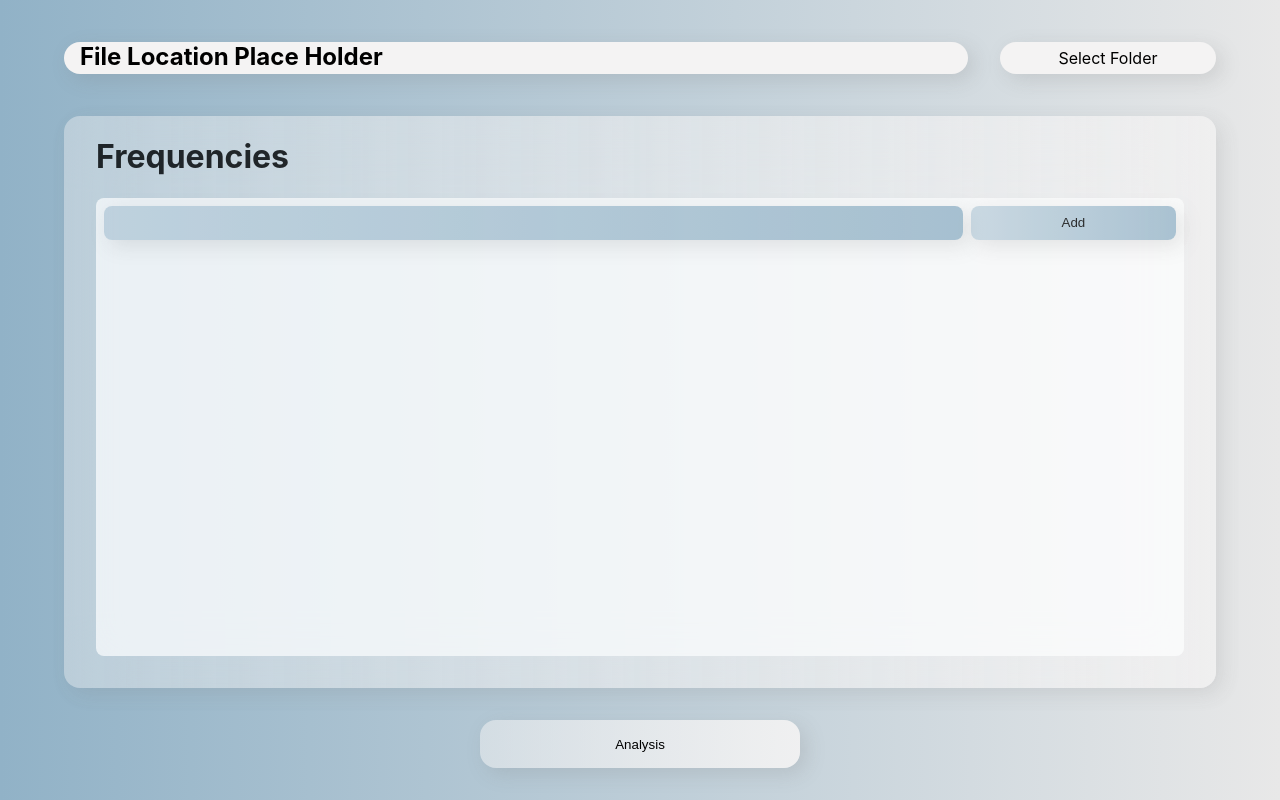
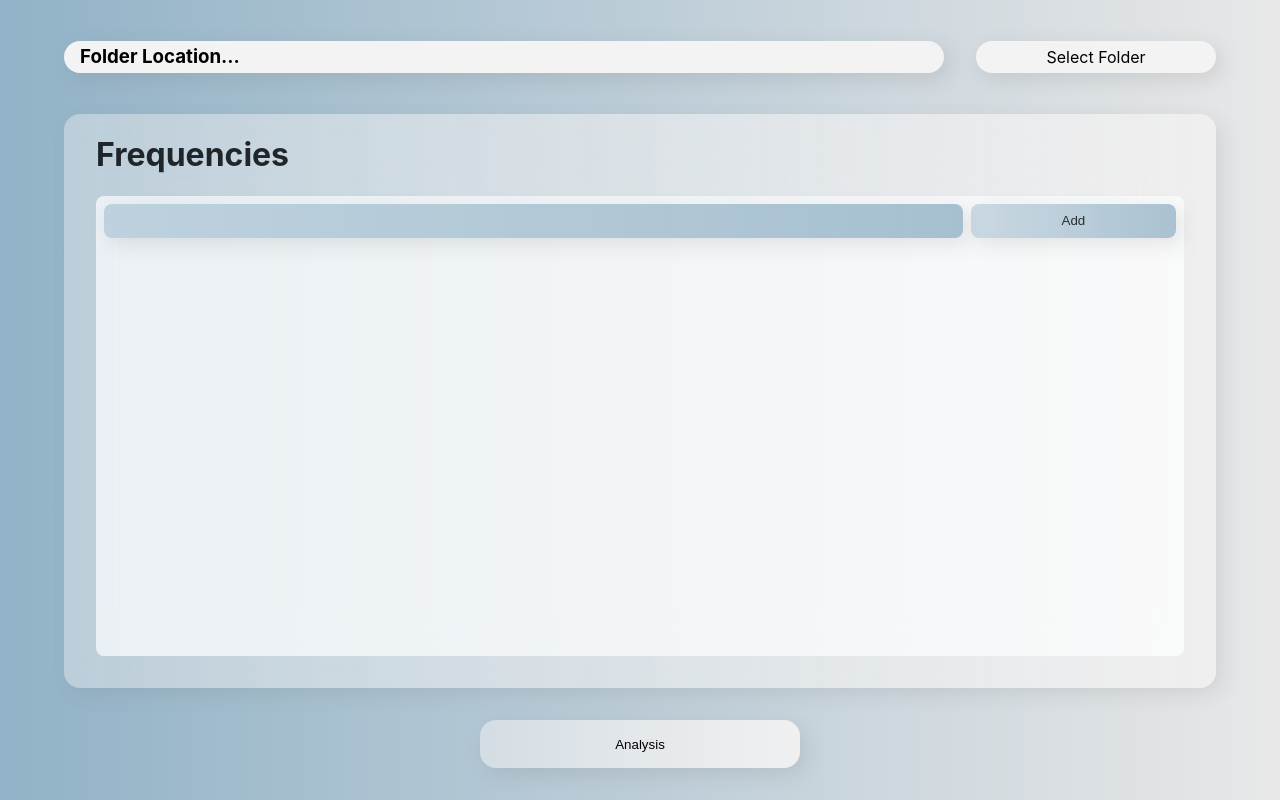
Before and after one commit to rileybusche/nmr_data_analysis, a React (Create React App) app in the folder gui/: page / in a window 1280 px wide. Built offline with nearby package versions, Linux system fonts and the light colour scheme; the HTML template or start-up script is replaced by a standard one.

Commit message:
Adding new files

```diff
--- a/gui/src/components/FileSearch.js
+++ b/gui/src/components/FileSearch.js
@@ -1,14 +1,24 @@
 import { useState } from "react";
 
+import '../style/FileSearch.css';
+
 function FileSearch() {
+
+    const [filePath, setFilePath] = useState('Folder Location...');
+
+    function handleChange(e) {
+        console.log(e.target.files[0].path);
+        setFilePath(e.target.files[0].path);
+    }
+
     return(
         <div className='File-Search-Container'>
 
             {/* <input className='Search-Bar' type="file" id="file-upload" name="name" /> */}
-            <h2 className='Search-Bar'>File Location Place Holder</h2>
+            <h3 className='Search-Bar'>{filePath}</h3>
             <div className='File-Search-Button-Container'>
                 <label for='files' className='Search-Button'>Select Folder</label>
-                <input id='files' type='file' className='File-Search-Button'/>
+                <input id='files' type='file' className='File-Search-Button' onChange={handleChange}/>
             </div>
 
         </div>
--- /dev/null
+++ b/gui/src/style/FileSearch.css
@@ -0,0 +1,49 @@
+.File-Search-Container {
+    display: flex;
+    flex-direction: row;
+    flex-grow: 1;
+    /* background-color: aqua; */
+    border-radius: 1rem;
+    justify-content: space-evenly;
+    align-items: center;
+    margin: 1rem 4rem 1rem 4rem;
+}
+
+.Search-Bar {
+    display: flex;
+    align-items: center;
+    flex-grow: 5;
+    height: 2rem;
+    border-radius: 1rem;
+    border: none;
+    text-indent: 1rem;
+    margin-right: 2rem;
+    background-color: #F4F3F3;
+    box-shadow: 6px 6px 20px rgba(122, 122, 122, 0.2);
+}
+
+.File-Search-Button-Container {
+    display: flex;
+    flex-grow: 1;
+}
+
+.File-Search-Button{
+/* visibility: hidden; */
+    display: none;
+}
+
+.Search-Button {
+    display: flex;
+    flex-grow: 1;
+    align-items: center;
+    justify-content: center;
+    background-color: #F4F3F3;
+    border: none;
+    border-radius: 1rem;
+    height: 2rem;
+    box-shadow: 6px 6px 20px rgba(122, 122, 122, 0.2);
+}
+
+.Search-Button:hover {
+    box-shadow: 6px 6px 20px rgba(122, 122, 122, 0.6);
+}
```
